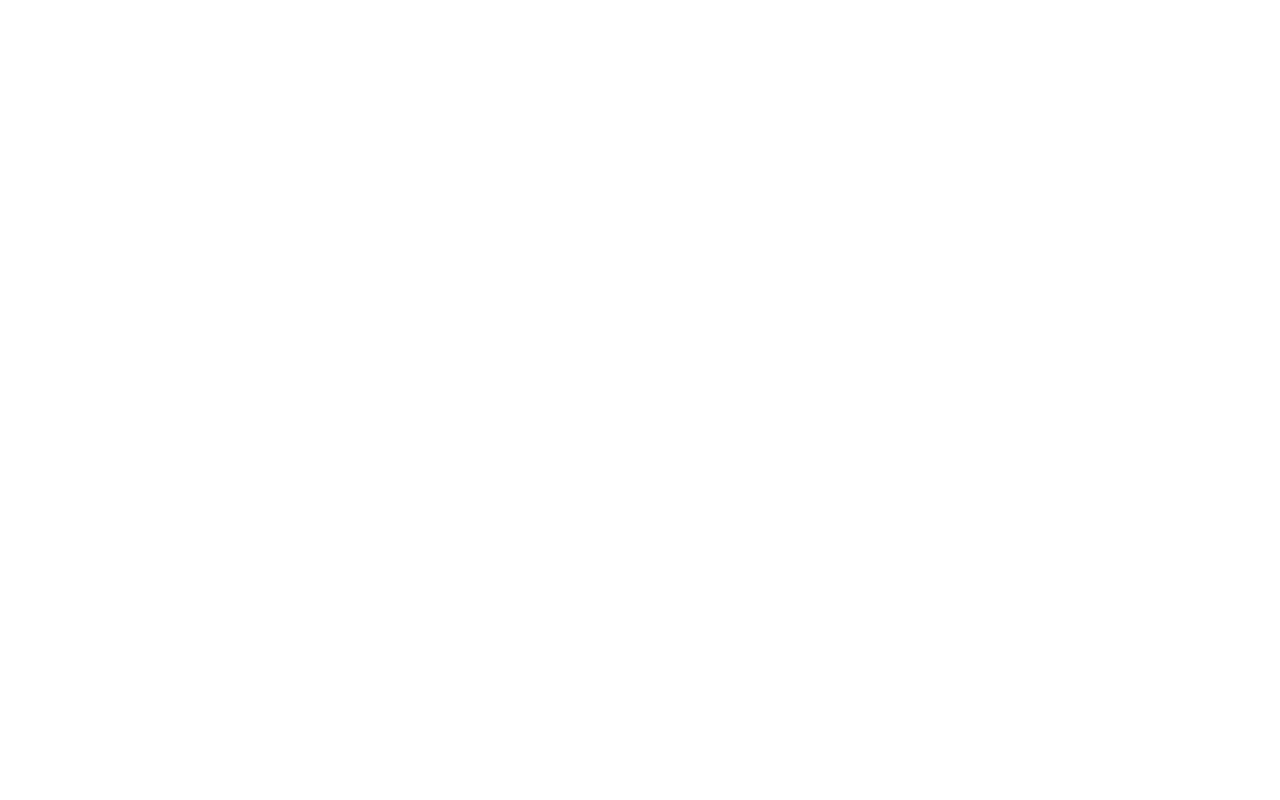
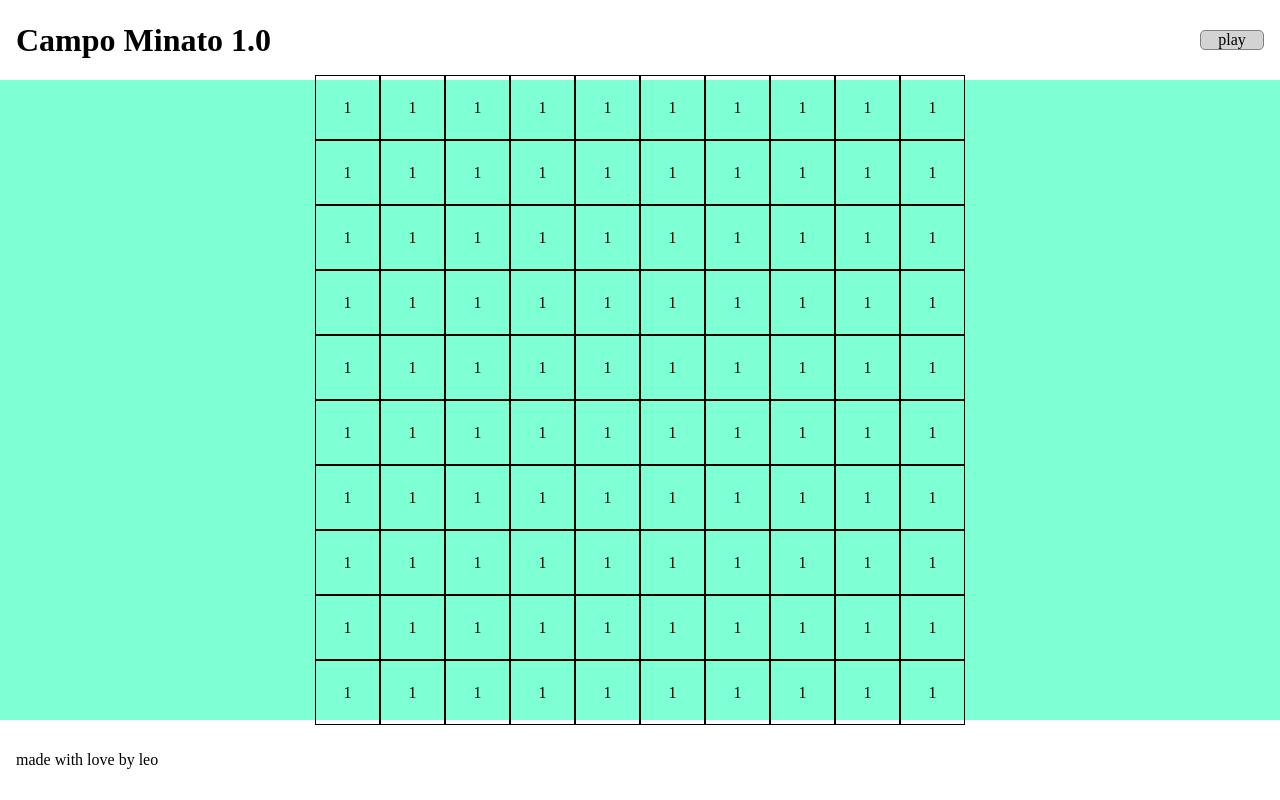
Before and after one commit to Leograzioli/js-campominato-grid, a plain HTML site: page index.html in a window 1280 px wide. Drawn offline with Linux system fonts and the light colour scheme.

Commit message:
layout fatto

```diff
--- a/css/style.css
+++ b/css/style.css
@@ -3,3 +3,62 @@
     padding: 0;
     box-sizing: border-box;
 }
+
+/******* HEADER *******/
+header {
+    display: flex;
+    justify-content: space-between;
+    align-items: center;
+    width: 100%;
+    height: 80px;
+    padding: 0 1rem;
+}
+
+header .play-button {
+    width: 4rem;
+    text-align: center;
+    background-color: lightgray;
+    border: 1px solid gray;
+    cursor: pointer;
+    border-radius: 5px;
+}
+
+/******* MAIN *******/
+main {
+    width: 100%;
+    height: calc(100vh - 160px);
+    background-color: aquamarine;
+}
+
+.container {
+    width: 80%;
+    height: 100%;
+    margin: 0 auto;
+    display: flex;
+    justify-content: center;
+    align-items: center;
+}
+
+.wrapper {
+    width: 650px;
+    height: 650px;
+    display: flex;
+    flex-wrap: wrap;
+}
+
+.square {
+    width: calc(100% / 10);
+    height: calc(100% / 10);
+    display: flex;
+    justify-content: center;
+    align-items: center;
+    border: 1px solid black;
+}
+
+/******* FOOTER *******/
+footer {
+    width: 100%;
+    height: 80px;
+    line-height: 80px;
+    padding-left: 1rem;
+}
--- a/index.html
+++ b/index.html
@@ -10,6 +10,124 @@
 </head>
 <body>
 
+    <!-- header start -->
+    <header>
+        <h1>Campo Minato 1.0</h1>
+        <div class="play-button">play</div>
+    </header>
+
+    <!-- main start -->
+    <main>
+        <div class="container">
+            <div class="wrapper">
+                <div class="square">1</div>
+                <div class="square">1</div>
+                <div class="square">1</div>
+                <div class="square">1</div>
+                <div class="square">1</div>
+                <div class="square">1</div>
+                <div class="square">1</div>
+                <div class="square">1</div>
+                <div class="square">1</div>
+                <div class="square">1</div>
+                <div class="square">1</div>
+                <div class="square">1</div>
+                <div class="square">1</div>
+                <div class="square">1</div>
+                <div class="square">1</div>
+                <div class="square">1</div>
+                <div class="square">1</div>
+                <div class="square">1</div>
+                <div class="square">1</div>
+                <div class="square">1</div>
+                <div class="square">1</div>
+                <div class="square">1</div>
+                <div class="square">1</div>
+                <div class="square">1</div>
+                <div class="square">1</div>
+                <div class="square">1</div>
+                <div class="square">1</div>
+                <div class="square">1</div>
+                <div class="square">1</div>
+                <div class="square">1</div>
+                <div class="square">1</div>
+                <div class="square">1</div>
+                <div class="square">1</div>
+                <div class="square">1</div>
+                <div class="square">1</div>
+                <div class="square">1</div>
+                <div class="square">1</div>
+                <div class="square">1</div>
+                <div class="square">1</div>
+                <div class="square">1</div>
+                <div class="square">1</div>
+                <div class="square">1</div>
+                <div class="square">1</div>
+                <div class="square">1</div>
+                <div class="square">1</div>
+                <div class="square">1</div>
+                <div class="square">1</div>
+                <div class="square">1</div>
+                <div class="square">1</div>
+                <div class="square">1</div>
+                <div class="square">1</div>
+                <div class="square">1</div>
+                <div class="square">1</div>
+                <div class="square">1</div>
+                <div class="square">1</div>
+                <div class="square">1</div>
+                <div class="square">1</div>
+                <div class="square">1</div>
+                <div class="square">1</div>
+                <div class="square">1</div>
+                <div class="square">1</div>
+                <div class="square">1</div>
+                <div class="square">1</div>
+                <div class="square">1</div>
+                <div class="square">1</div>
+                <div class="square">1</div>
+                <div class="square">1</div>
+                <div class="square">1</div>
+                <div class="square">1</div>
+                <div class="square">1</div>
+                <div class="square">1</div>
+                <div class="square">1</div>
+                <div class="square">1</div>
+                <div class="square">1</div>
+                <div class="square">1</div>
+                <div class="square">1</div>
+                <div class="square">1</div>
+                <div class="square">1</div>
+                <div class="square">1</div>
+                <div class="square">1</div>
+                <div class="square">1</div>
+                <div class="square">1</div>
+                <div class="square">1</div>
+                <div class="square">1</div>
+                <div class="square">1</div>
+                <div class="square">1</div>
+                <div class="square">1</div>
+                <div class="square">1</div>
+                <div class="square">1</div>
+                <div class="square">1</div>
+                <div class="square">1</div>
+                <div class="square">1</div>
+                <div class="square">1</div>
+                <div class="square">1</div>
+                <div class="square">1</div>
+                <div class="square">1</div>
+                <div class="square">1</div>
+                <div class="square">1</div>
+                <div class="square">1</div>
+                <div class="square">1</div>
+            </div>
+        </div>
+    </main>
+
+    <!-- footer start  -->
+    <footer>
+        <p>made with love by leo</p>
+    </footer>
 
     <script src="js/script.js"></script>
 </body>
```
